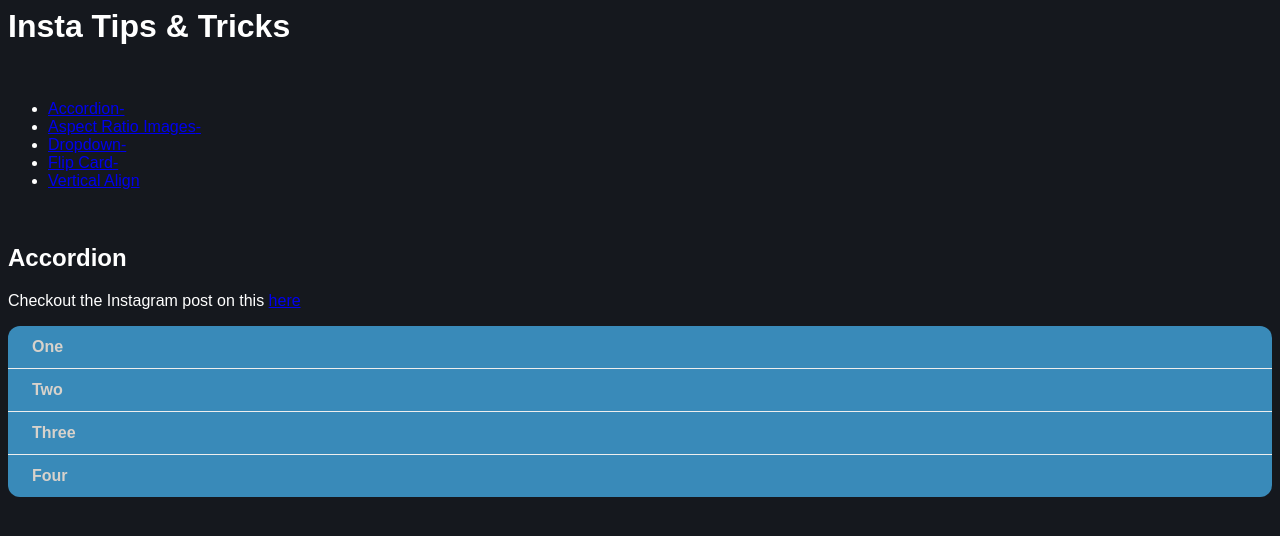
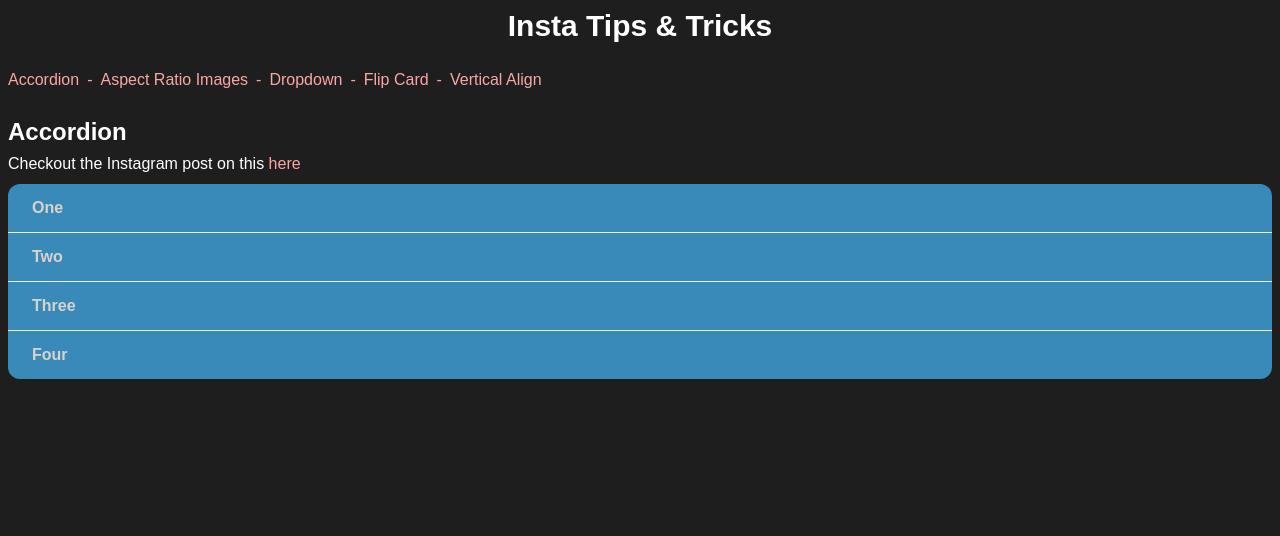
Before and after one commit to thehaseebahmed/ng-insta-tips-tricks, an Angular app: page /accordion in a window 1280 px wide. Shown: the top 536 px of the page. Built offline with nearby package versions, Linux system fonts and the light colour scheme; a web font is replaced by a local one.

Commit message:
Brought Back Tailwind CSS + Minor Changes.

```diff
--- a/src/app/vertical-align/vertical-align.component.css
+++ b/src/app/vertical-align/vertical-align.component.css
@@ -2,13 +2,16 @@
   display: grid;
   grid-template-columns: repeat(2, 1fr);
   grid-gap: 1rem;
+  height: 300px;
+}
+
+#vertical-align > div {
+  border: 1px solid white;
 }
 
 .box {
   display: flex;
   justify-content: center;
   align-items: center;
-  border: 1px solid white;
-  height: 200px;
   text-align: center;
 }
--- a/src/index.html
+++ b/src/index.html
@@ -2,4 +2,4 @@
   <tha-app>loading</tha-app>
 </div>
 
-<!-- <script src="https://cdn.tailwindcss.com"></script> -->
+<script src="https://cdn.tailwindcss.com"></script>
--- a/src/styles.css
+++ b/src/styles.css
@@ -2,7 +2,7 @@
 
 html,
 body {
-  background-color: #15181e;
+  background-color: #1E1E1E;
 }
 
 body {
```
